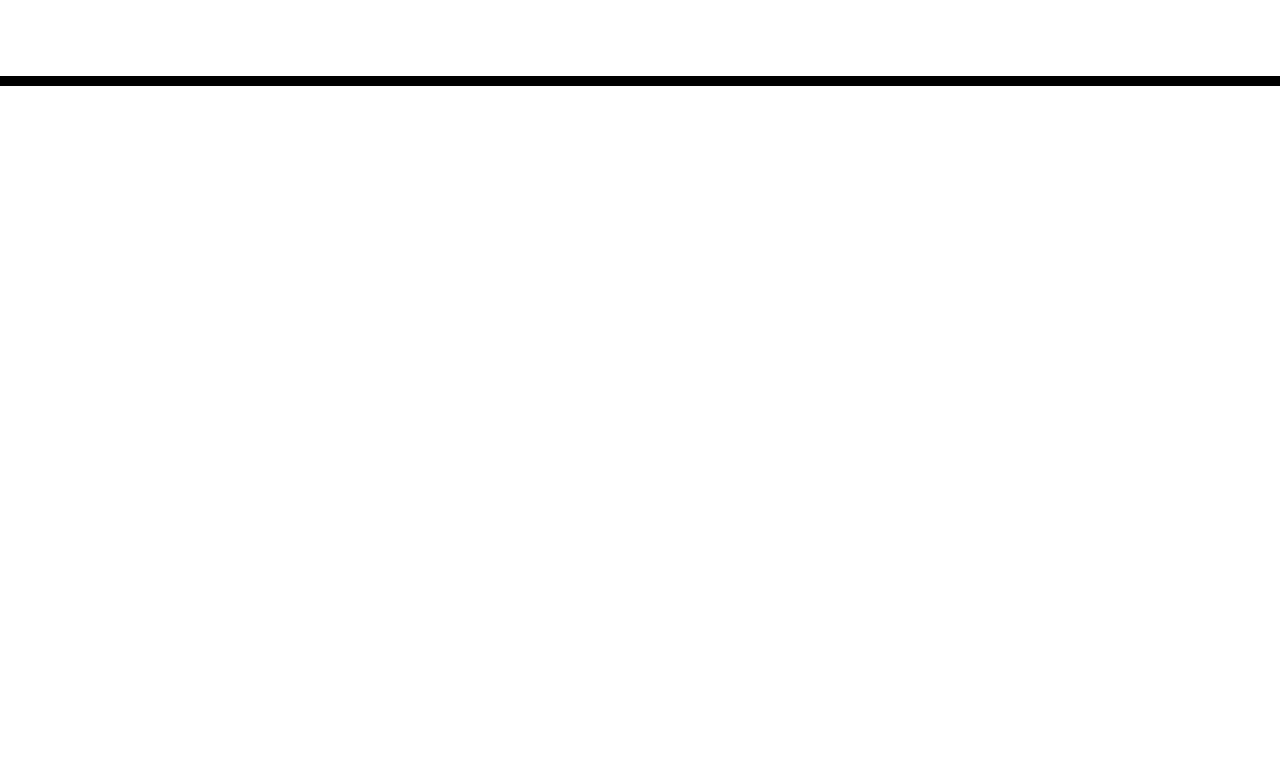
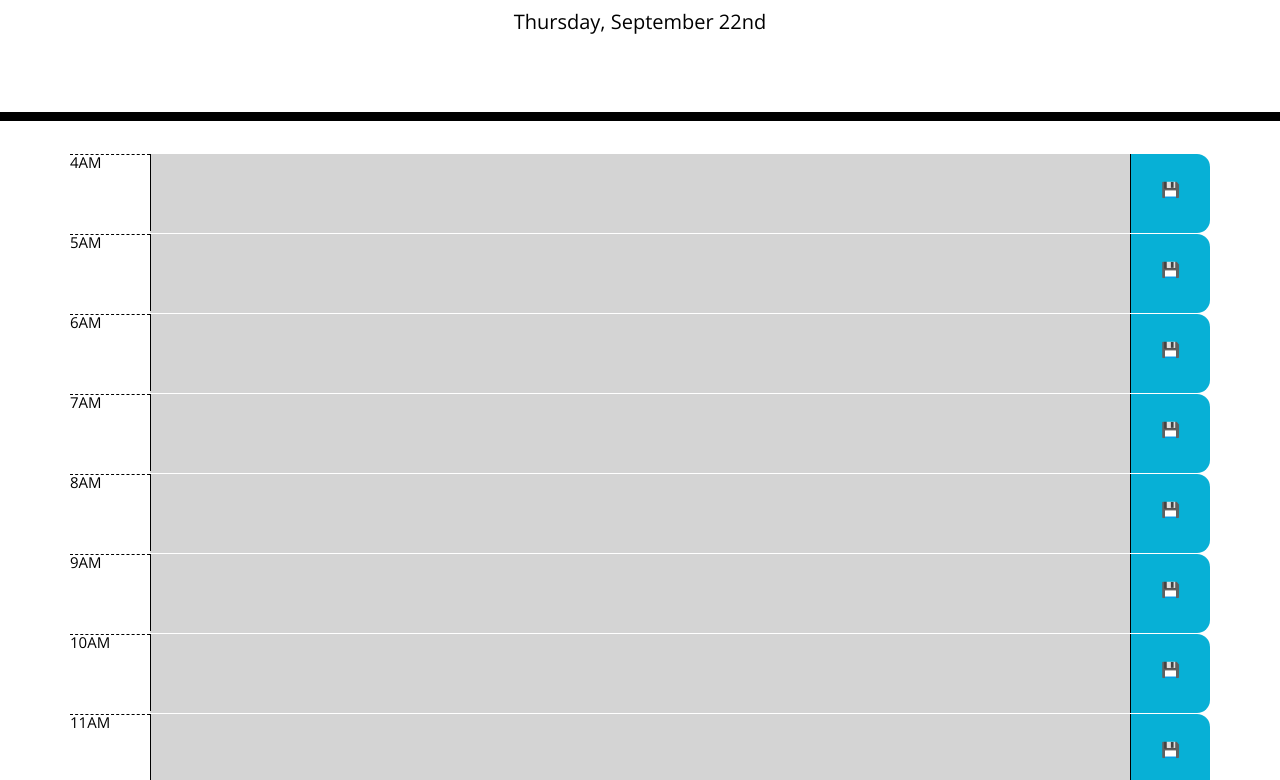
Before and after one commit to bl-engineer/homework5, a plain HTML site: page index.html in a window 1280 px wide. Shown: the part 182-962 px from the top of the page. Before the commit the page ends 800 px from the top, so only its background shows below. Drawn offline with nearby package versions, Linux system fonts and the light colour scheme.

Commit message:
coding & styling

```diff
--- a/Develop/css/style.css
+++ b/Develop/css/style.css
@@ -1,6 +1,6 @@
 body {
   font-family: 'Open Sans', sans-serif;
-  font-size: 16px;
+  font-size: 15px;
   line-height: 1;
 }
 
@@ -8,9 +8,11 @@ textarea {
   background: transparent;
   border: none;
   resize: none;
-  color: #000000;
+  color: black;
   border-left: 1px solid black;
-  padding: 10px;
+  padding: 9px;
+  width: 100%;
+  height: 77px;
 }
 
 .jumbotron {
@@ -18,7 +20,7 @@ textarea {
   background-color: transparent;
   color: black;
   border-radius: 0;
-  border-bottom: 10px solid black;
+  border-bottom: 9px solid black;
 }
 
 .description {
@@ -27,7 +29,9 @@ textarea {
 
 .time-block {
   text-align: center;
-  border-radius: 15px;
+  border-radius: 12px;
+  width: 86%;
+  height: 100%;
 }
 
 .row {
@@ -37,35 +41,54 @@ textarea {
 }
 
 .hour {
-  background-color: #ffffff;
-  color: #000000;
-  border-top: 1px dashed #000000;
+  background-color: white;
+  color: black;
+  border-top: 1px dashed black;
+  width: 7%;
 }
 
 .past {
-  background-color: #d3d3d3;
+  background-color: #d3d3d3f5;
   color: white;
 }
 
 .present {
-  background-color: #ff6961;
+  background-color: #fd665f;
   color: white;
 }
 
 .future {
-  background-color: #77dd77;
+  background-color: #73db73;
   color: white;
 }
 
 .saveBtn {
   border-left: 1px solid black;
-  border-top-right-radius: 15px;
-  border-bottom-right-radius: 15px;
-  background-color: #06aed5;
+  border-top-right-radius: 13px;
+  border-bottom-right-radius: 13px;
+  background-color: #07b0d6;
   color: white;
+  width: 7%;
+  text-align: center;
+  padding: 28px 0;
+}
+
+.saveBtn:hover {
+  font-size: 20px;
+  background-color: #03bde7;
+  transition: all 0.3s ease-in-out;
+  cursor: pointer;
 }
 
 .saveBtn i:hover {
   font-size: 20px;
   transition: all 0.3s ease-in-out;
 }
+
+.saved {
+  text-align: center;
+  margin-top: -25px;
+  margin-bottom: 10px;
+  font-family: 'Courier New', Courier, monospace;
+  color: #4dba4d;
+}
--- a/Develop/js/script.js
+++ b/Develop/js/script.js
@@ -1,4 +1,68 @@
 var currentDayElement = $('#currentDay');
-var blocksElement = $('#blocks');
+var timeblocksElement = $('#Timeblocks');
 var today = moment().format("dddd, MMMM Do");
 var now = moment();
+
+currentDayElement.text(today);
+
+for (var i = 4; i < 18; ++i) {
+    var row = $('<div>');
+    row.addClass('row');
+    // A div for hour
+    var hourDiv = $('<div>');
+    hourDiv.addClass('hour');
+    timeIndex = moment(`${i}:00`, 'H:mm');
+    var rowData = moment(timeIndex, "H:mm").format("hA");
+    hourDiv.text(rowData);
+
+    // A div for text
+    var timeBlockDiv = $('<div>');
+    timeBlockDiv.addClass('time-block');
+    var textDiv = $('<div>');
+    textDiv.addClass('textarea');
+
+    if (timeIndex.hour() === now.hour()) {
+        textDiv.addClass('present'); // The present highlited in red
+    } else if (timeIndex.isBefore(now)) {
+        textDiv.addClass('past');
+    } else if (timeIndex.isAfter(now)) {
+        textDiv.addClass('future'); // The future time highlited
+    }
+
+    var textArea = $('<textarea style="width:100%, height:100%"/>');
+    textDiv.append(textArea);
+    timeBlockDiv.append(textDiv);
+    var savedText = localStorage.getItem(rowData);
+    if (savedText != null) {
+        textArea.val(savedText);
+    }
+
+    // A div for the button save
+    var save = $('<div>');
+    save.addClass('saveBtn');
+    save.data("hour", rowData);
+    save.html('&#128190;');
+
+    row.append(hourDiv);
+    row.append(timeBlockDiv);
+    row.append(save);
+
+    timeblocksElement.append(row);
+}
+
+// saved appointment
+timeblocksElement.on('click', '.saveBtn', function() {
+    localStorage.setItem($(this).data("hour"), $(this).parent('div').find('.time-block').children().first().children().first().val());
+    var saved = $('<div>');
+    saved.html("Appointment Saved &#10004;")
+    saved.addClass('saved');
+    timeblocksElement.prepend(saved);
+    var timer = 0;
+    var timeInterval = setInterval(function () {
+        ++timer;
+        if (timer >= 5) {
+            timeblocksElement.children().first().remove();
+            clearInterval(timeInterval)
+        }
+    }, 1000);
+});
--- a/index.html
+++ b/index.html
@@ -30,10 +30,11 @@
     </header>
     <div class="container">
       <!-- Timeblocks go here -->
+      <div id="Timeblocks"></div>
     </div>
 
     <script src="https://cdnjs.cloudflare.com/ajax/libs/jquery/3.2.1/jquery.min.js"></script>
     <script src="https://cdnjs.cloudflare.com/ajax/libs/moment.js/2.24.0/moment.min.js"></script>
-    <script type="javascript" src="./Develop/js/script.js"></script>
+    <script type="text/javascript" src="./Develop/js/script.js"></script>
   </body>
 </html>
```
